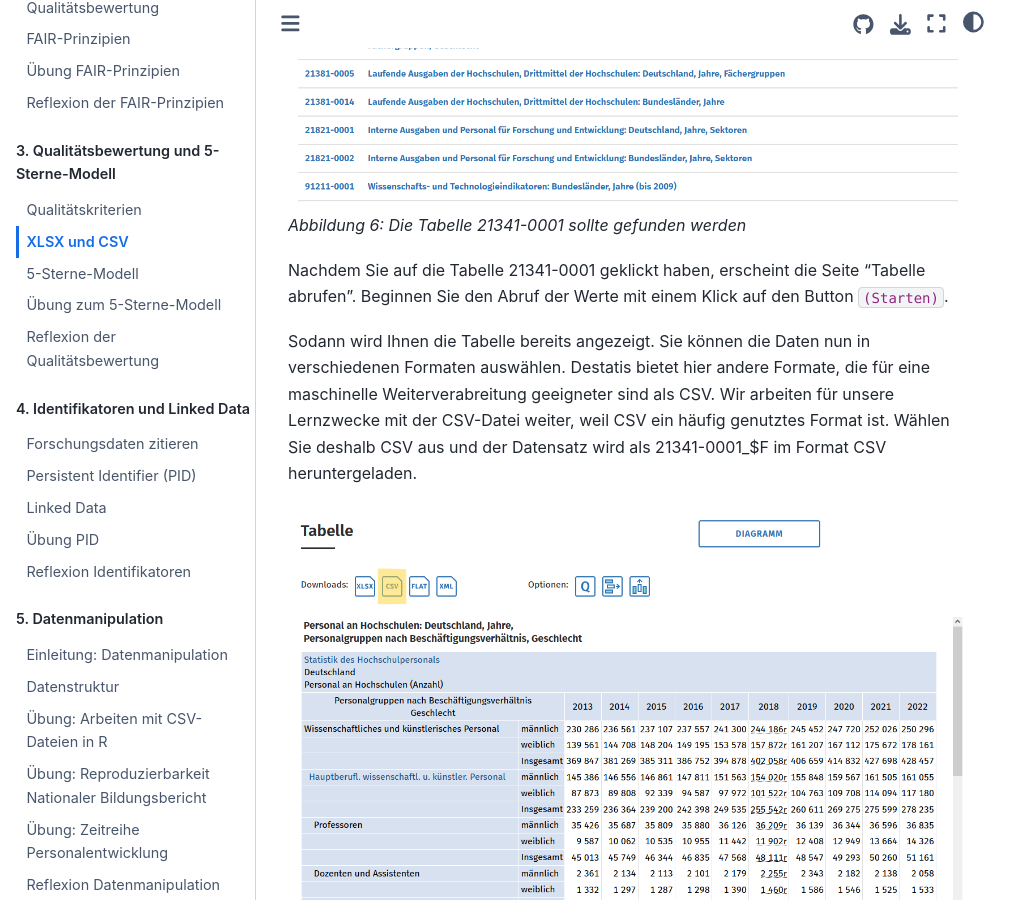
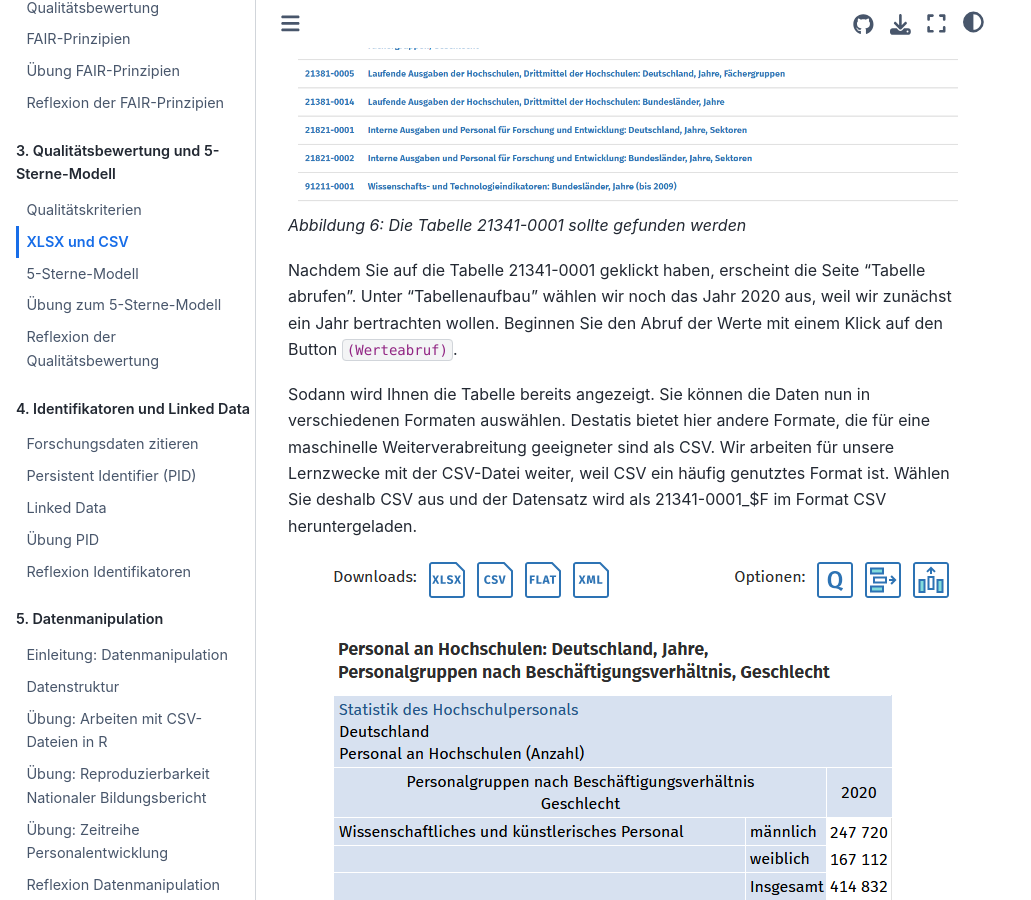
Before and after one commit to quadriga-dk/Tabelle-Fallstudie-1, a Jupyter Book: the page built from Markdown/11_XLSXundCSV.md, in a window 1280 px wide and 900 px high, scrolled down 1596 px. Shown: the whole window, without its empty margins (0-1031 px from the left). Built offline with Jupyter Book 1.0.4 settings and Sphinx 7.4.7 and the Sphinx Book theme 1.1.4, drawn with Linux system fonts in a browser that asks for light colours.

Commit message:
Update 11_XLSXundCSV.md
CSV für 2020 eingefügt, Beschreibung Destatis abruf angepasst (Auswahl 2020)

```diff
--- a/Markdown/11_XLSXundCSV.md
+++ b/Markdown/11_XLSXundCSV.md
@@ -31,15 +31,15 @@ Angezeigt werden dann mehrere Tabellen wie Abb. 6 zeigt. Die von uns benötigte
 *Abbildung 6: Die Tabelle 21341-0001 sollte gefunden werden*
 
 
-Nachdem Sie auf die Tabelle 21341-0001 geklickt haben, erscheint die Seite "Tabelle abrufen". Beginnen Sie den Abruf der Werte mit einem Klick auf den Button `(Starten)`.
+Nachdem Sie auf die Tabelle 21341-0001 geklickt haben, erscheint die Seite "Tabelle abrufen". Unter "Tabellenaufbau" wählen wir noch das Jahr 2020 aus, weil wir zunächst ein Jahr bertrachten wollen. Beginnen Sie den Abruf der Werte mit einem Klick auf den Button `(Werteabruf)`.
 
 Sodann wird Ihnen die Tabelle bereits angezeigt. Sie können die Daten nun in verschiedenen Formaten auswählen. Destatis bietet hier andere Formate, die für eine maschinelle Weiterverabreitung geeigneter sind als CSV. Wir arbeiten für unsere Lernzwecke mit der CSV-Datei weiter, weil CSV ein häufig genutztes Format ist.
 Wählen Sie deshalb CSV aus und der Datensatz wird als 21341-0001_$F im Format CSV heruntergeladen.
 
-![Anzeige der Tabelle](_images/Destatis_Abruf2.PNG)
+![Anzeige der Tabelle](_images/Destatis_Abruf_2020.png)
 *Abbildung 7: Wählen Sie CSV aus*
 
-Alternativ können Sie den Datensatz auch aus unserem Repository laden: [CSV-Datensatz](Data/21341-0001_F.csv)
+Alternativ können Sie den Datensatz auch aus unserem Repository laden: [CSV-Datensatz](Data/21341-0001_F_2020.csv)
 
 
 Wunderbar, damit sind Sie bereit für die folgenden Kapitel!
```
